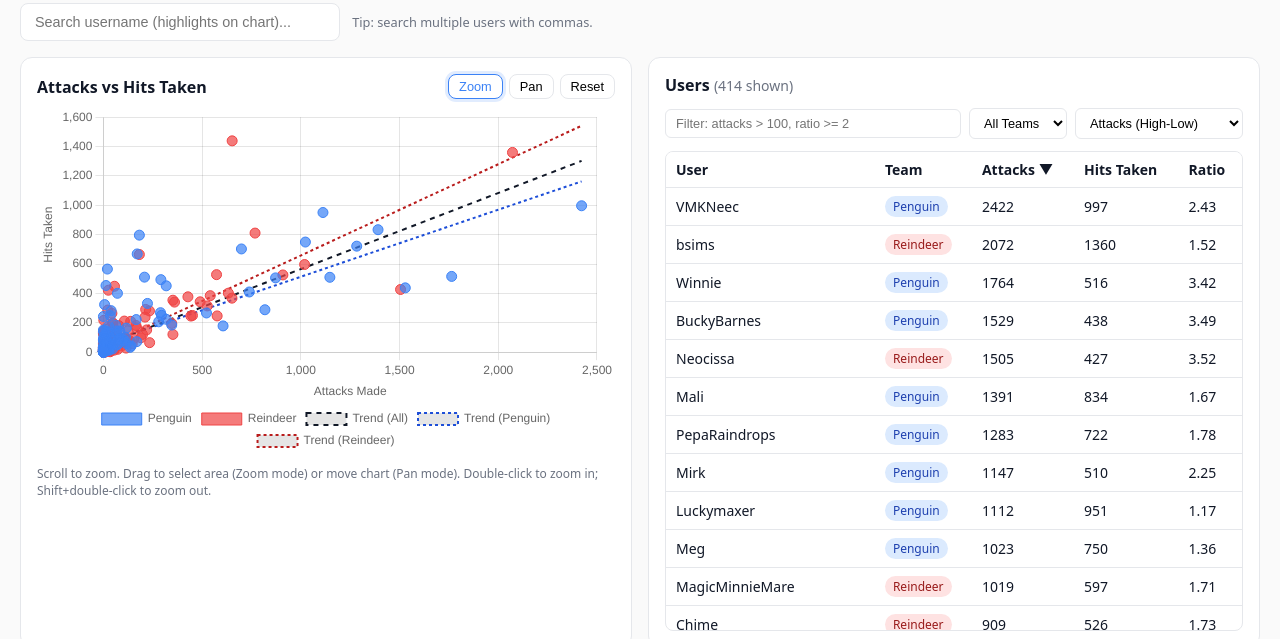
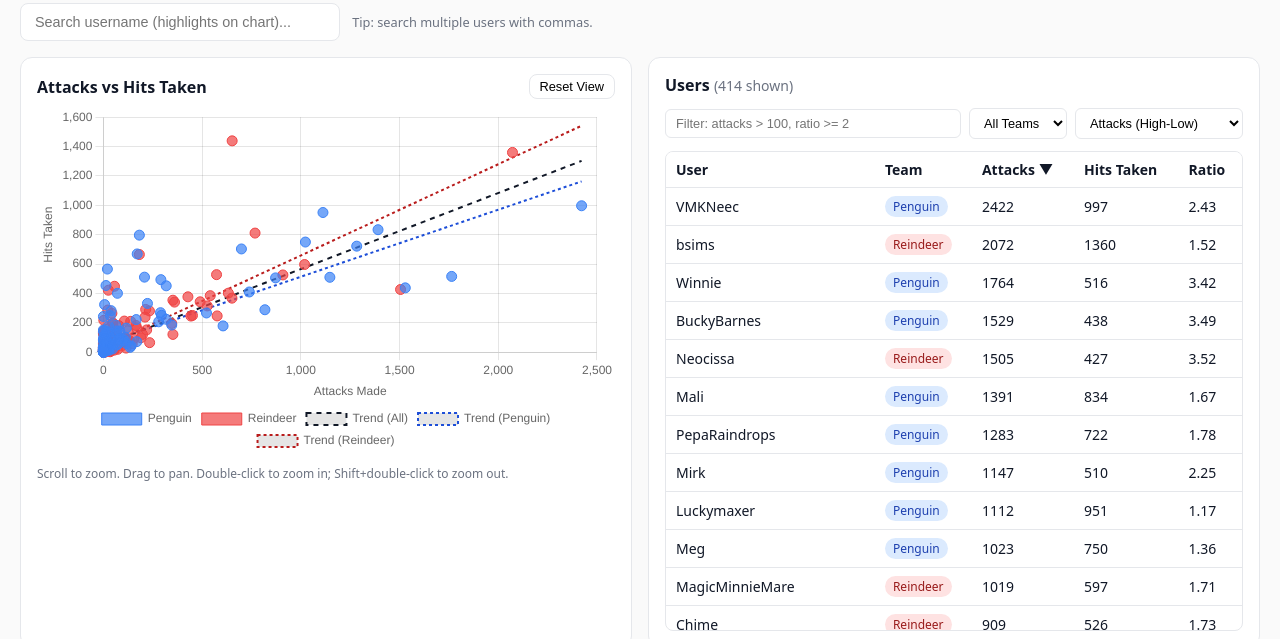
Before and after one commit to bsims-codes/myvmk-snowball-dashboard, a website: page docs/index.html in a window 1280 px wide. Shown: the part 192-831 px from the top of the page. Drawn offline with nearby package versions, Linux system fonts and the light colour scheme; some packages are replaced by stand-ins of ours; a script that the page names is missing.

Commit message:
Simplify scatter plot: scroll to zoom, drag to pan

```diff
--- a/docs/app.js
+++ b/docs/app.js
@@ -52,7 +52,6 @@ const state = {
   sortDir: "desc",
   selectedUsers: new Set(),
   scatterChart: null,
-  scatterMode: "zoom",
   scatterBasePoints: [],
   roomsChart: null
 };
@@ -429,16 +428,10 @@ function createScatter(ctx, summary) {
           zoom: {
             wheel: { enabled: true, speed: 0.1 },
             pinch: { enabled: true },
-            drag: {
-              enabled: true,
-              borderColor: "#3b82f6",
-              borderWidth: 2,
-              backgroundColor: "rgba(59, 130, 246, 0.15)"
-            },
             mode: "xy"
           },
           pan: {
-            enabled: false,
+            enabled: true,
             mode: "xy"
           }
         }
@@ -510,30 +503,6 @@ function wireScatterDblClick() {
   });
 }
 
-function setScatterMode(mode) {
-  state.scatterMode = mode;
-  const chart = state.scatterChart;
-  if (!chart) return;
-
-  const zoomOpts = chart.options.plugins.zoom;
-  const isPan = mode === "pan";
-
-  // Wheel zoom always enabled for smooth zooming
-  zoomOpts.zoom.wheel.enabled = true;
-  // Toggle between drag-to-zoom and drag-to-pan
-  zoomOpts.zoom.drag.enabled = !isPan;
-  zoomOpts.pan.enabled = isPan;
-
-  chart.update("none");
-
-  const zoomBtn = document.getElementById("scatterModeZoom");
-  const panBtn = document.getElementById("scatterModePan");
-  if (zoomBtn && panBtn) {
-    zoomBtn.classList.toggle("active", !isPan);
-    panBtn.classList.toggle("active", isPan);
-  }
-}
-
 function wireScatterControls() {
   const resetBtn = document.getElementById("resetScatterZoom");
   if (resetBtn) {
@@ -541,18 +510,6 @@ function wireScatterControls() {
       state.scatterChart?.resetZoom();
     };
   }
-
-  const zoomBtn = document.getElementById("scatterModeZoom");
-  const panBtn = document.getElementById("scatterModePan");
-
-  if (zoomBtn) {
-    zoomBtn.onclick = () => setScatterMode("zoom");
-  }
-  if (panBtn) {
-    panBtn.onclick = () => setScatterMode("pan");
-  }
-
-  setScatterMode(state.scatterMode);
 }
 
 function createRoomsChart(ctx, roomsSummary) {
--- a/docs/index.html
+++ b/docs/index.html
@@ -313,17 +313,13 @@
       <div class="card">
         <div style="display:flex;justify-content:space-between;align-items:center;gap:8px;flex-wrap:wrap;margin-bottom:8px;">
           <h3 style="margin:0;">Attacks vs Hits Taken</h3>
-          <div style="display:flex;gap:6px;flex-wrap:wrap;">
-            <button class="chip-btn active" id="scatterModeZoom">Zoom</button>
-            <button class="chip-btn" id="scatterModePan">Pan</button>
-            <button class="chip-btn" id="resetScatterZoom">Reset</button>
-          </div>
+          <button class="chip-btn" id="resetScatterZoom">Reset View</button>
         </div>
         <div class="chart-container">
           <canvas id="scatter"></canvas>
         </div>
-        <p class="legend-note" id="scatterHint">
-          Scroll to zoom. Drag to select area (Zoom mode) or move chart (Pan mode). Double-click to zoom in; Shift+double-click to zoom out.
+        <p class="legend-note">
+          Scroll to zoom. Drag to pan. Double-click to zoom in; Shift+double-click to zoom out.
         </p>
       </div>
       <div class="card">
```
